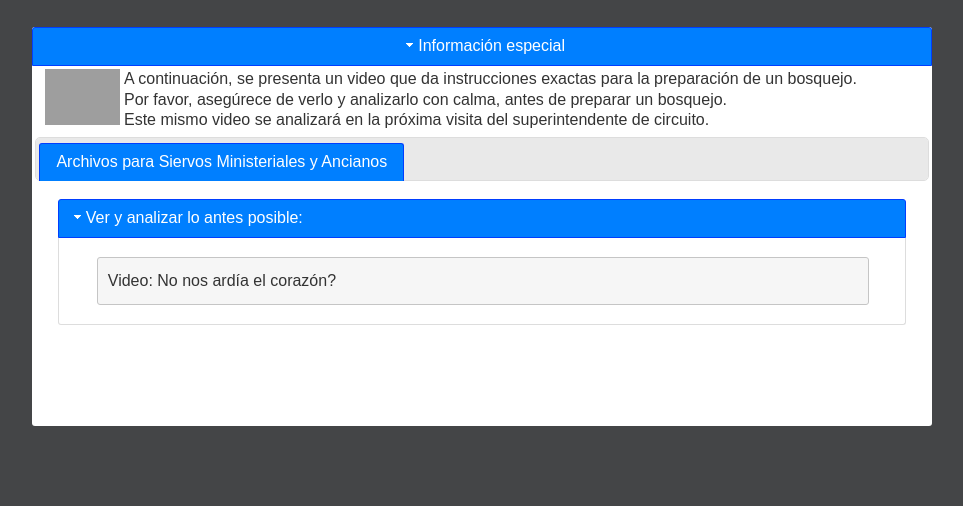
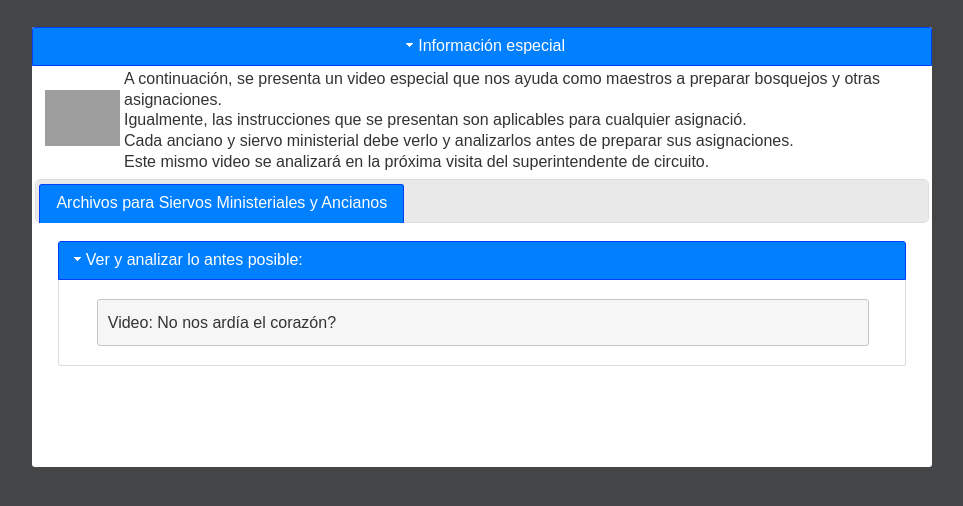
Before and after one commit to Gzuniga/Especial, a plain HTML site: page index.html in a window 1280 px wide. Shown: the whole page, without its empty margins (158-1121 px from the left). Drawn offline with Linux system fonts and the light colour scheme; grey boxes are pictures that could not be loaded.

Commit message:
Actualización
Se ajusta la descripción de la página

```diff
--- a/index.html
+++ b/index.html
@@ -2,7 +2,7 @@
 <html style="padding-top:25px;">
    <head>
       <meta name="viewport" content="width=device-width">
-	  <meta name="description" content="En esta p&aacute;gina podr&aacute; encontrar un video especial que nos ayuda a preparar bosquejos de discursos p&uacute;blicos. Igualmente, las instrucciones que se presentan son aplicables para cualquier discurso. Cada anciano y siervo ministerial debe verlo y analizar antes de preparar un bosquejo.">
+	  <meta name="description" content="En esta p&aacute;gina podr&aacute; encontrar un video especial que nos ayuda como maestros a preparar bosquejos y otras asignaciones. Igualmente, las instrucciones que se presentan son aplicables para cualquier asignaci&oacute;. Cada anciano y siervo ministerial debe verlo y analizarlos antes de preparar sus asignaciones.">
       <meta property="og:image" content="https://wol.jw.org/pap-x-paa/wol/mp/r197/lp-paa/kr/2015/240">
 	  <title>Informaci&oacute;n especial</title>
       <link rel="stylesheet" href="build2/jquery-ui.css">
@@ -72,8 +72,9 @@
 		 </td>
             <td>
 
-A continuaci&oacute;n, se presenta un video que da instrucciones exactas para la preparaci&oacute;n de un bosquejo.<br/>
-Por favor, aseg&uacute;rece de verlo y analizarlo con calma, antes de preparar un bosquejo.<br/>
+A continuaci&oacute;n, se presenta un video especial que nos ayuda como maestros a preparar bosquejos y otras asignaciones. <br/>
+Igualmente, las instrucciones que se presentan son aplicables para cualquier asignaci&oacute;.<br/>
+Cada anciano y siervo ministerial debe verlo y analizarlos antes de preparar sus asignaciones.<br/>
 Este mismo video se analizar&aacute; en la pr&oacute;xima visita del superintendente de circuito.
             </td>
          </tr>
```
